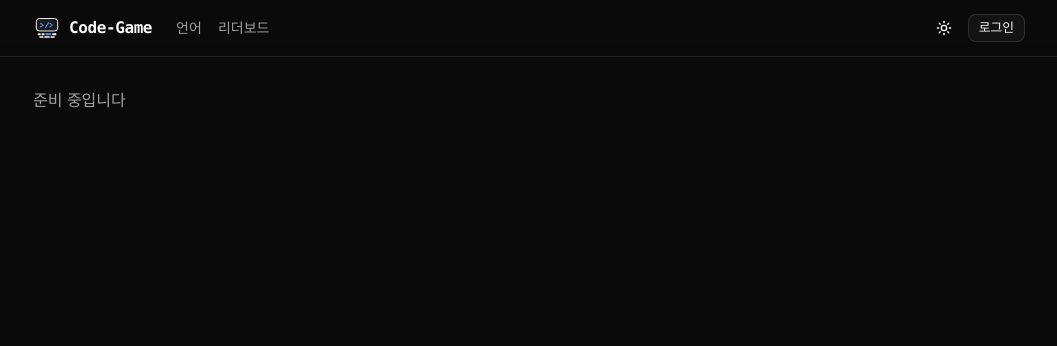
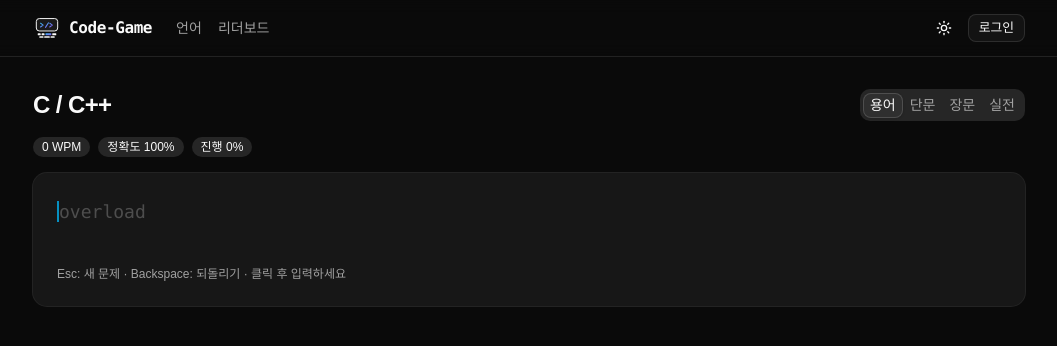
Before and after one commit to gguatit/Code-Game, a React (Vite) app: page /play/c-cpp in a window 1280 px wide. Shown: the top 346 px of the page, without its empty margins (111-1168 px from the left). Built offline with nearby package versions, Linux system fonts and the light colour scheme.

Commit message:
feat: play screen wired to engine + result card with personal best

```diff
--- /dev/null
+++ b/src/components/game/result-card.tsx
@@ -0,0 +1,62 @@
+import { useEffect, useMemo, useState } from "react";
+import { Link } from "react-router-dom";
+import { Badge } from "@/components/ui/badge";
+import { Button } from "@/components/ui/button";
+import { Card, CardContent, CardHeader, CardTitle } from "@/components/ui/card";
+import type { CategoryId } from "@/data/categories";
+import type { LanguageDef } from "@/data/languages";
+import type { Stats } from "@/engine/types";
+import { getBest, isNewRecord, saveBest } from "@/lib/personal-best";
+
+interface ResultCardProps {
+  stats: Stats;
+  language: LanguageDef;
+  category: CategoryId;
+  onRestart: () => void;
+}
+
+export function ResultCard({ stats, language, category, onRestart }: ResultCardProps) {
+  // ponytail: useMemo([]) — 렌더 시점(저장 전) 최고기록 읽기. StrictMode 이중 effect에도 표시 안정
+  const record = useMemo(() => isNewRecord(language.id, category, stats.wpm), []);
+  const [best, setBest] = useState<number | null>(() => getBest(language.id, category)?.wpm ?? null);
+
+  useEffect(() => {
+    saveBest(language.id, category, stats.wpm);
+    setBest(getBest(language.id, category)?.wpm ?? stats.wpm);
+    // eslint-disable-next-line react-hooks/exhaustive-deps
+  }, []);
+
+  return (
+    <Card className="mx-auto max-w-md text-center">
+      <CardHeader>
+        <CardTitle className="flex items-center justify-center gap-2">
+          결과 {record && <Badge>신기록</Badge>}
+        </CardTitle>
+      </CardHeader>
+      <CardContent className="space-y-4">
+        <div className="text-6xl font-bold tabular-nums">{stats.wpm}</div>
+        <div className="text-sm text-muted-foreground">WPM</div>
+        <dl className="grid grid-cols-3 gap-2 text-sm">
+          <div>
+            <dt className="text-muted-foreground">정확도</dt>
+            <dd className="font-semibold tabular-nums">{stats.accuracy}%</dd>
+          </div>
+          <div>
+            <dt className="text-muted-foreground">시간</dt>
+            <dd className="font-semibold tabular-nums">{(stats.elapsedMs / 1000).toFixed(1)}s</dd>
+          </div>
+          <div>
+            <dt className="text-muted-foreground">개인 최고</dt>
+            <dd className="font-semibold tabular-nums">{best ?? "-"} WPM</dd>
+          </div>
+        </dl>
+        <div className="flex justify-center gap-2 pt-2">
+          <Button onClick={onRestart}>다시 연습</Button>
+          <Button variant="outline" asChild>
+            <Link to="/leaderboard">리더보드</Link>
+          </Button>
+        </div>
+      </CardContent>
+    </Card>
+  );
+}
--- /dev/null
+++ b/src/components/game/stats-bar.tsx
@@ -0,0 +1,14 @@
+import { Badge } from "@/components/ui/badge";
+import type { Stats } from "@/engine/types";
+
+export function StatsBar({ stats }: { stats: Stats }) {
+  return (
+    <div className="flex flex-wrap items-center gap-2">
+      <Badge variant="secondary" data-testid="wpm">
+        {stats.wpm} WPM
+      </Badge>
+      <Badge variant="secondary">정확도 {stats.accuracy}%</Badge>
+      <Badge variant="secondary">진행 {stats.progress}%</Badge>
+    </div>
+  );
+}
--- /dev/null
+++ b/src/components/game/typing-area.tsx
@@ -0,0 +1,25 @@
+import type { CharStatus, TypingState } from "@/engine/types";
+import { charStatuses } from "@/engine/typing";
+
+const STATUS_CLASS: Record<CharStatus, string> = {
+  pending: "text-muted-foreground/40",
+  correct: "text-foreground",
+  wrong: "text-red-500 underline",
+};
+
+export function TypingArea({ state }: { state: TypingState }) {
+  const statuses = charStatuses(state);
+  const showCaret = state.finishedAt === null;
+  return (
+    <p aria-label="타이핑할 코드" className="font-mono text-lg leading-relaxed whitespace-pre-wrap break-words">
+      {statuses.map((status, i) => (
+        <span key={i} className={STATUS_CLASS[status]}>
+          {showCaret && i === state.input.length && (
+            <span className="animate-pulse border-l-2 border-sky-400" aria-hidden="true" />
+          )}
+          {state.text[i]}
+        </span>
+      ))}
+    </p>
+  );
+}
--- a/src/features/play/PlayPage.tsx
+++ b/src/features/play/PlayPage.tsx
@@ -1,3 +1,106 @@
+import { useCallback, useEffect, useState } from "react";
+import { Navigate, useParams } from "react-router-dom";
+import { ResultCard } from "@/components/game/result-card";
+import { StatsBar } from "@/components/game/stats-bar";
+import { TypingArea } from "@/components/game/typing-area";
+import { Card } from "@/components/ui/card";
+import { Tabs, TabsList, TabsTrigger } from "@/components/ui/tabs";
+import { CATEGORIES, type CategoryId } from "@/data/categories";
+import { getLanguage, type LanguageDef } from "@/data/languages";
+import { getSnippets, type Snippet } from "@/data/snippets";
+import { computeStats } from "@/engine/stats";
+import { applyBackspace, applyKey, initState } from "@/engine/typing";
+import type { TypingState } from "@/engine/types";
+
+const pickSnippet = (snippets: readonly Snippet[]) =>
+  snippets[Math.floor(Math.random() * snippets.length)]!;
+
+function Play({ language }: { language: LanguageDef }) {
+  // ponytail: LanguageDef.id는 string이지만 스니펫 레지스트리 키와 실제로 동일 — 캐스팅 한 줄로 타협
+  const langId = language.id as Parameters<typeof getSnippets>[0];
+  const [category, setCategory] = useState<CategoryId>("terms");
+  const [state, setState] = useState<TypingState>(() =>
+    initState(pickSnippet(getSnippets(langId, "terms"))),
+  );
+
+  const finished = state.finishedAt !== null;
+  const stats = computeStats(state);
+
+  const restart = useCallback(
+    (cat: CategoryId) => {
+      setState(initState(pickSnippet(getSnippets(langId, cat))));
+    },
+    [langId],
+  );
+
+  useEffect(() => {
+    if (finished || state.startedAt === null) return;
+    const timer = setInterval(() => setState((s) => ({ ...s })), 250);
+    return () => clearInterval(timer);
+  }, [finished, state.startedAt]);
+
+  function onKeyDown(e: React.KeyboardEvent<HTMLDivElement>) {
+    if (e.key === "Escape") {
+      restart(category);
+      return;
+    }
+    if (e.key === " ") e.preventDefault();
+    setState((s) => (e.key === "Backspace" ? applyBackspace(s) : applyKey(s, e.key)));
+  }
+
+  return (
+    <div>
+      <div className="flex flex-wrap items-center justify-between gap-3">
+        <h1 className="text-2xl font-bold tracking-tight">{language.name}</h1>
+        <Tabs
+          value={category}
+          onValueChange={(v) => {
+            setCategory(v as CategoryId);
+            restart(v as CategoryId);
+          }}
+        >
+          <TabsList>
+            {CATEGORIES.map((c) => (
+              <TabsTrigger key={c.id} value={c.id}>
+                {c.name}
+              </TabsTrigger>
+            ))}
+          </TabsList>
+        </Tabs>
+      </div>
+
+      {finished ? (
+        <div className="mt-8">
+          <ResultCard stats={stats} language={language} category={category} onRestart={() => restart(category)} />
+        </div>
+      ) : (
+        <>
+          <div className="mt-4">
+            <StatsBar stats={stats} />
+          </div>
+          <Card className="mt-4 p-6">
+            <div
+              tabIndex={0}
+              autoFocus
+              onKeyDown={onKeyDown}
+              className="cursor-text outline-none"
+              aria-label="타이핑 입력 영역. 클릭 후 타이핑하세요. Esc로 새 문제."
+            >
+              <TypingArea state={state} />
+            </div>
+            <p className="mt-6 text-xs text-muted-foreground">
+              Esc: 새 문제 · Backspace: 되돌리기 · 클릭 후 입력하세요
+            </p>
+          </Card>
+        </>
+      )}
+    </div>
+  );
+}
+
 export function PlayPage() {
-  return <div className="text-muted-foreground">준비 중입니다</div>;
+  const { lang } = useParams();
+  const language = lang ? getLanguage(lang) : undefined;
+  if (!language) return <Navigate to="/langs" replace />;
+  return <Play key={language.id} language={language} />;
 }
--- /dev/null
+++ b/src/lib/personal-best.ts
@@ -0,0 +1,22 @@
+export interface PersonalBest {
+  wpm: number;
+}
+
+const storageKey = (lang: string, category: string) => `pb:${lang}:${category}`;
+
+export function getBest(lang: string, category: string): PersonalBest | null {
+  const raw = localStorage.getItem(storageKey(lang, category));
+  return raw === null ? null : (JSON.parse(raw) as PersonalBest);
+}
+
+export function saveBest(lang: string, category: string, wpm: number): void {
+  const prev = getBest(lang, category);
+  if (prev === null || wpm > prev.wpm) {
+    localStorage.setItem(storageKey(lang, category), JSON.stringify({ wpm }));
+  }
+}
+
+export function isNewRecord(lang: string, category: string, wpm: number): boolean {
+  const prev = getBest(lang, category);
+  return prev === null || wpm > prev.wpm;
+}
```
Also changed, not shown: 1 other file (tests, documents, lock files or other folders).
